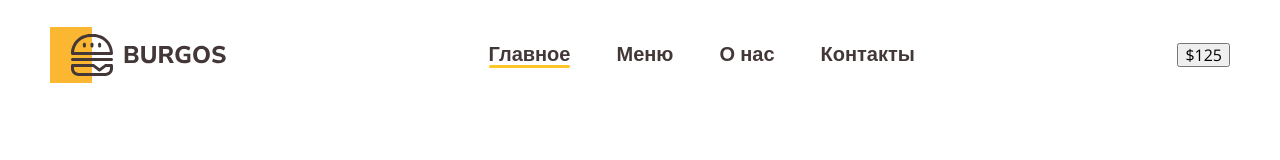
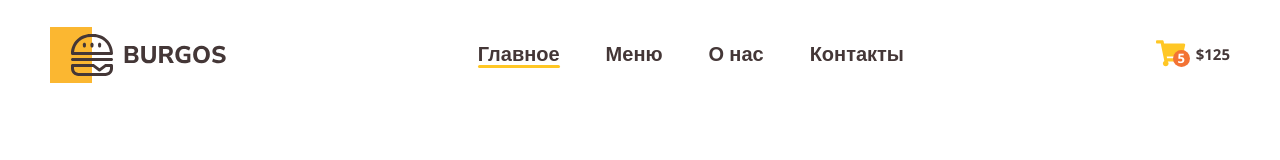
Before and after one commit to Serg-asv/Module01-Burger, a plain HTML site: page index.html in a window 1280 px wide. Drawn offline with nearby package versions, Linux system fonts and the light colour scheme.

Commit message:
Add styl

```diff
--- a/index.html
+++ b/index.html
@@ -24,7 +24,13 @@
                         <li><a href="#">Контакты</a></li>
                     </ul>
                 </nav>
-                <button type="button">$125</button>
+                <button type="button" class="button">
+                    <span class="button-item">
+                        <img src="images/cart.svg" alt="Корзина">
+                        <span class="button-count">5</span>
+                    </span>
+                    <span class="button-text">$125</span>
+                </button>
             </div>
         </div>
     </header>
--- a/styles/main.css
+++ b/styles/main.css
@@ -47,3 +47,33 @@ body {
 .header-nav a.active::after {
     background: #FFC725;
 }
+.button {
+    display: flex;
+    align-items: center;
+    background-color: transparent;
+    border: none;
+    padding: 0;
+    gap: 10px;
+}
+.button-item {
+    position: relative;
+}
+.button-count {
+    font-weight: 700;
+    font-size: 13px;
+    color: #FFFFFF;
+    background: #F37335;
+    border-radius: 100%;
+    position: absolute;
+    width: 17px;
+    height: 17px;
+    text-align: center;
+    line-height: 1.3;
+    bottom: 3px;
+    right: -4px;
+}
+.button-text {
+    color: #443737;
+    font-weight: 700;
+    font-size: 15px;
+}
```
Also changed, not shown: images/Test.png (deleted), images/cart.svg (added).
